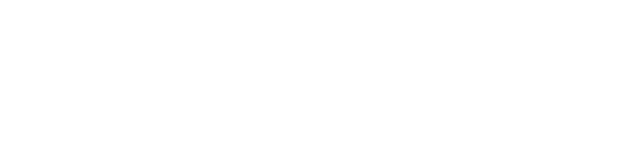
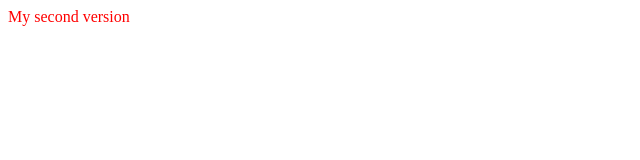
Before and after one commit to Ponomareva10/REPPO, a plain HTML site: page index.html in a window 1280 px wide. Shown: the whole page, without its empty margins (0-640 px from the left). Drawn offline with Linux system fonts and the light colour scheme.

Commit message:
made change

```diff
--- a/index.html
+++ b/index.html
@@ -8,6 +8,6 @@
     <link rel="stylesheet" href="./style.css">
 </head>
 <body>
-
+    <div class="second">My second version</div>
 </body>
 </html>
--- a/style.css
+++ b/style.css
@@ -0,0 +1,3 @@
+.second {
+    color: red;
+}
```
